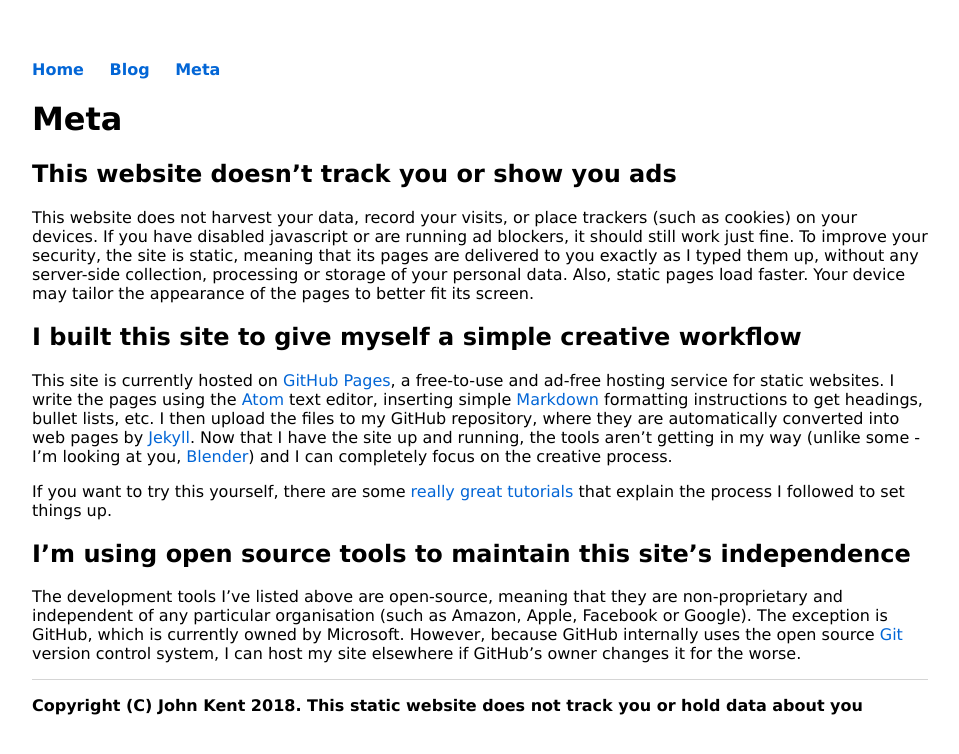
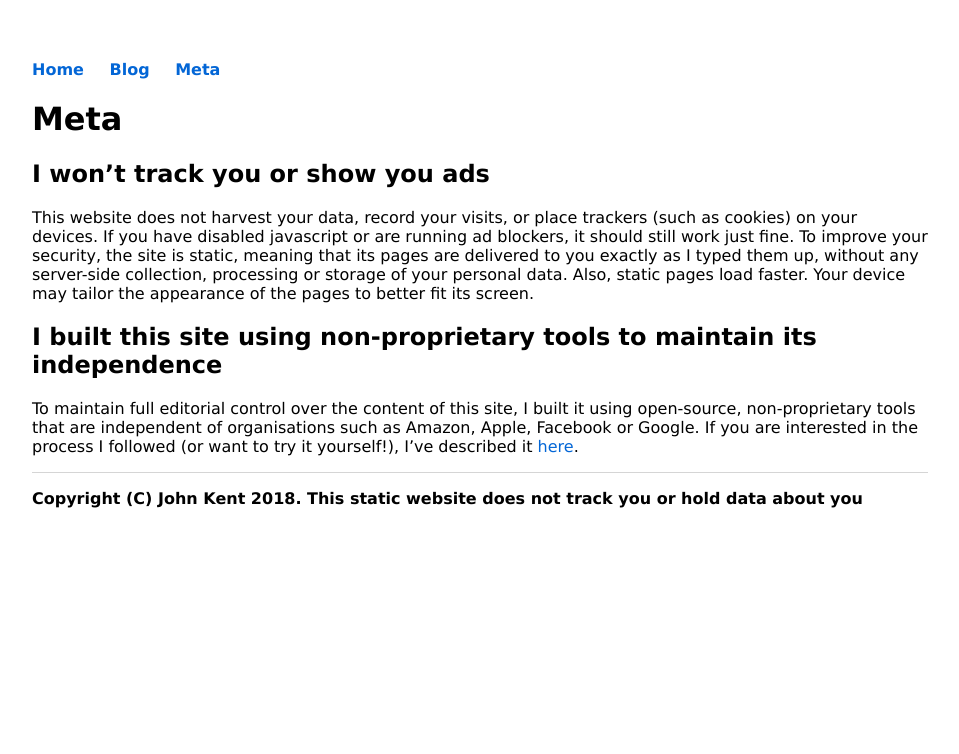
Before and after one commit to KineticLensman/KineticLensman.github.io, a Jekyll site: the page built from meta.md, in a window 1280 px wide. Shown: the top 754 px of the page, without its empty margins (160-1119 px from the left). Built offline with Jekyll 4.4.1, drawn with Linux system fonts in a browser that asks for light colours.

Commit message:
Update meta.md - moved some text to blog page

```diff
--- a/meta.md
+++ b/meta.md
@@ -3,16 +3,10 @@ layout: page
 title: Meta
 ---
 
-## This website doesn't track you or show you ads
+## I won't track you or show you ads
 
 This website does not harvest your data, record your visits, or place trackers (such as cookies) on your devices. If you have disabled javascript or are running ad blockers, it should still work just fine. To improve your security, the site is static, meaning that its pages are delivered to you exactly as I typed them up, without any server-side collection, processing or storage of your personal data. Also, static pages load faster. Your device may tailor the appearance of the pages to better fit its screen.
 
-## I built this site to give myself a simple creative workflow
+## I built this site using non-proprietary tools to maintain its independence
 
-This site is currently hosted on [GitHub Pages](https://pages.github.com/), a free-to-use and ad-free hosting service for static websites. I write the pages using the [Atom](https://atom.io/) text editor, inserting simple [Markdown](https://daringfireball.net/projects/markdown/) formatting instructions to get headings, bullet lists, etc. I then upload the files to my GitHub repository, where they are automatically converted into web pages by [Jekyll](https://jekyllrb.com/). Now that I have the site up and running, the tools aren't getting in my way (unlike some - I'm looking at you, [Blender](https://www.blender.org/)) and I can completely focus on the creative process.
-
-If you want to try this yourself, there are some [really great tutorials](http://jmcglone.com/guides/github-pages/) that explain the process I followed to set things up.
-
-## I'm using open source tools to maintain this site's independence
-
-The development tools I've listed above are open-source, meaning that they are non-proprietary and independent of any particular organisation (such as Amazon, Apple, Facebook or Google). The exception is GitHub, which is currently owned by Microsoft. However, because GitHub internally uses the open source [Git](https://git-scm.com/) version control system, I can host my site elsewhere if GitHub's owner changes it for the worse.
+To maintain full editorial control over the content of this site, I built it using open-source, non-proprietary tools that are independent of organisations such as Amazon, Apple, Facebook or Google. If you are interested in the process I followed (or want to try it yourself!), I've described it [here](http://www.non-kinetic-effects.co.uk/blog/2018/06/18/how-this-site-works).
```
